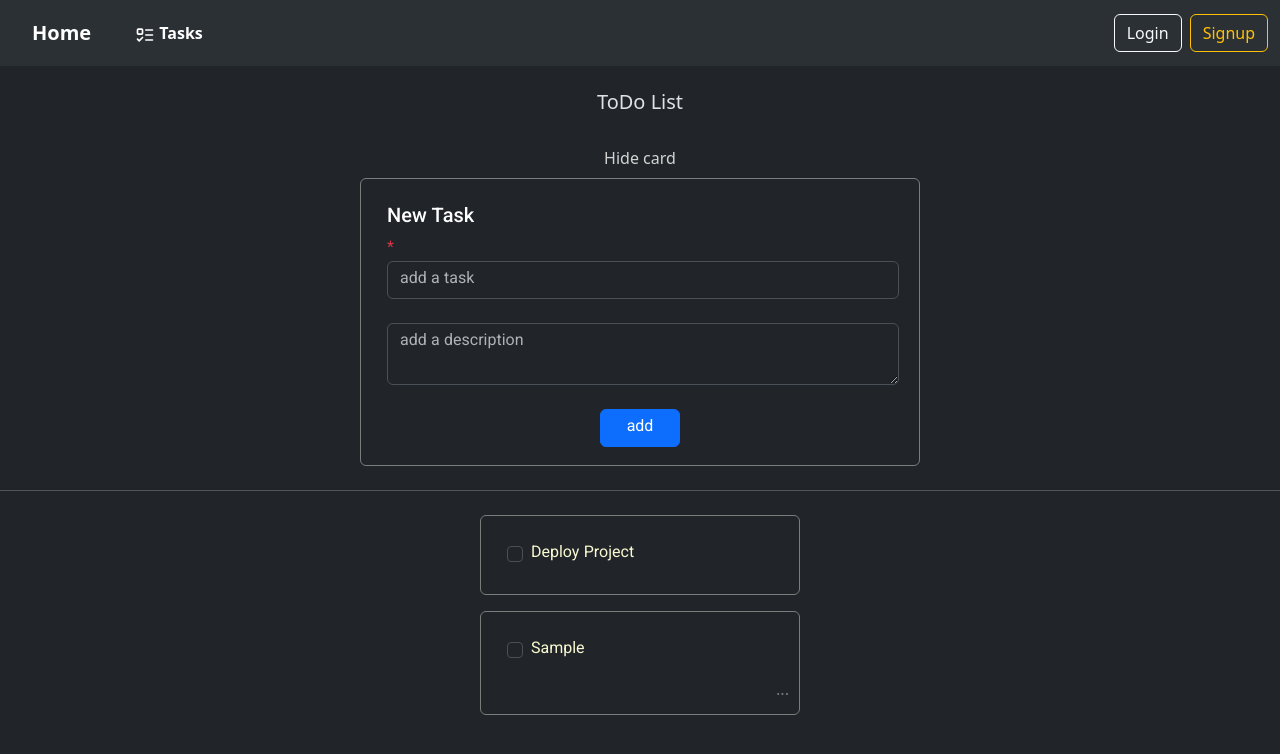
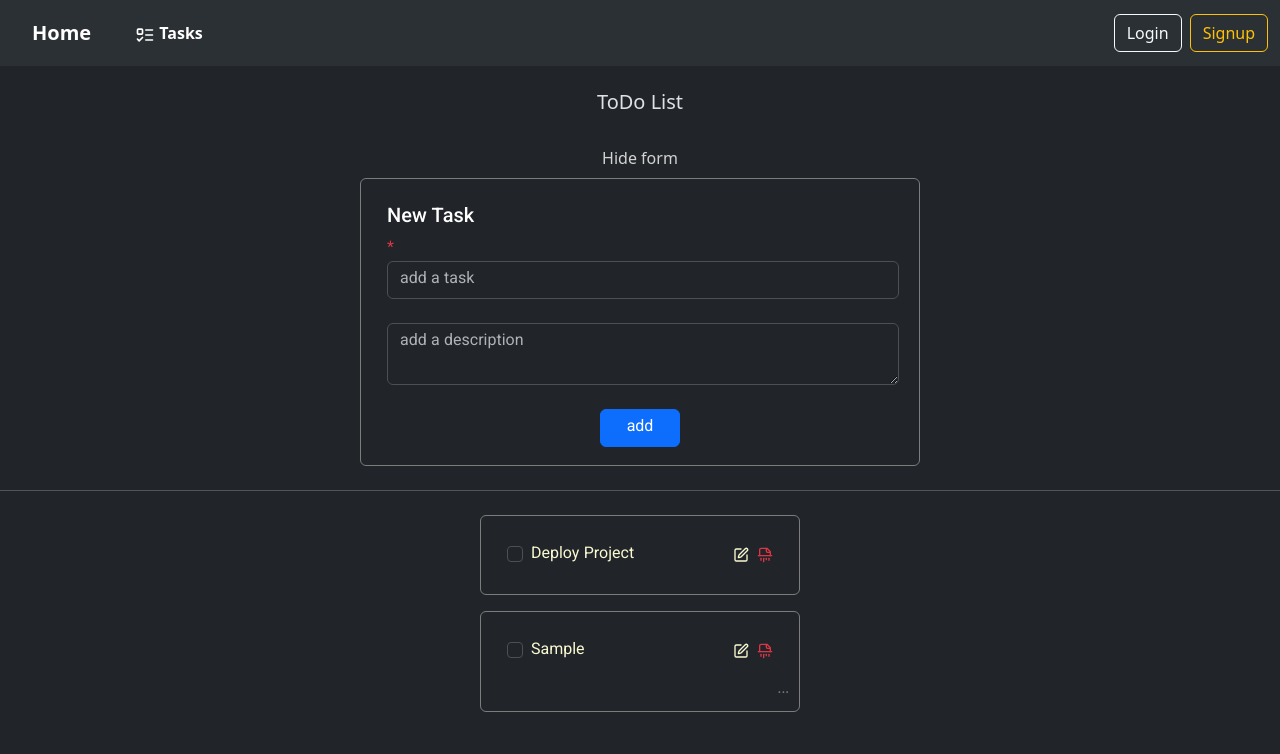
Before and after one commit to MohammadSobhanSt/TodoList, a Vue app in the folder frontend/: page /tasks in a window 1280 px wide. Both pictures are taken after typing "Sample", "Sample" into the empty fields and a click on the button "add". Shown: the top 754 px of the page. Built offline with nearby package versions, Linux system fonts and the light colour scheme.

Commit message:
users can now edit the tasks' title

```diff
--- a/frontend/src/views/Tasks.vue
+++ b/frontend/src/views/Tasks.vue
@@ -1,6 +1,7 @@
 <script setup>
 import { ref, watch } from "vue"
 import Draggable from "vuedraggable"
+import { SquarePen, Shredder, Check, X } from "@lucide/vue"
 
 let id = 0
 
@@ -39,13 +40,18 @@ function addTask() {
 }
 
 var showAddTask = ref(true)
+
+const editingTaskId = ref(null)
+const vFocus = {
+  mounted: (el) => el.focus()
+}
 </script>
 
 <template>
     <h5 class="text-center">ToDo List</h5><br>
     <div class="text-center">
         <span id="showAddTaskBtn" @click.prevent="showAddTask = !showAddTask">
-            {{ showAddTask ? 'Hide card' : 'Show card' }}
+            {{ showAddTask ? 'Hide form' : 'Show form' }}
         </span>
     </div>
     <div v-show="showAddTask">
@@ -73,18 +79,35 @@ var showAddTask = ref(true)
             <div class="d-flex justify-content-center">
                 <div class="card">
                     <div class="card-body">
-                        <div class="d-flex">
-                            <div class="form-check">
-                                <input class="form-check-input" type="checkbox" :id="'check-' + element.id" v-model="element.completed"/>
+                        <div class="d-flex justify-content-between align-items-center">
+                            <div class="d-flex align-items-center">
+                                <div class="form-check">
+                                    <input class="form-check-input" type="checkbox" v-model="element.completed"/>
+                                </div>
+                                <label v-if="editingTaskId !== element.id">
+                                    <s v-if="element.completed">{{ element.title }}</s>
+                                    <span v-else>{{ element.title }}</span>
+                                </label>
+                                <input type="text" class="editInput" id="editInput" v-else v-focus v-model="element.title" @keyup.enter="editingTaskId = null, element.title = editInput.value" @blur="editingTaskId = null"/>
                             </div>
-                            <label :for="'check-' + element.id">
-                                <s v-if="element.completed">{{ element.title }}</s>
-                                <span v-else>{{ element.title }}</span>
-                                <span v-show="element.showDescription"><hr>{{ element.description }}</span>
-                            </label>
+                            <div class="d-flex gap-2 align-items-center" v-if="editingTaskId !== element.id">
+                                <SquarePen size="16" id="squarePen" @click="editingTaskId = element.id"/>
+                                <Shredder size="16" class="text-danger" id="shredder"/>
+                            </div>
+                            <div class="d-flex gap-2 align-items-center" v-else>
+                                <Check size="16" id="squarePen" @click="element.title = editInput.value"/>
+                                <X size="16" id="shredder" @click="editingTaskId = null"/>
+                            </div>
+                        </div>
+                        <div v-show="element.showDescription">
+                            <hr style="width: 7rem;">{{ element.description }}
                         </div>
                     </div>
-                    <span v-if="element.description" class="d-flex justify-content-end" id="showDescription" @click="showDes(element)">...</span>
+                    <small v-if="element.description" class="d-flex justify-content-end">
+                        <span id="showDescription" @click="showDes(element)">
+                            ...
+                        </span>
+                    </small>
                 </div>
             </div>
         </template>
@@ -136,4 +159,22 @@ var showAddTask = ref(true)
     cursor: pointer;
     user-select: none;
 }
+
+#squarePen, #shredder {
+    cursor: pointer;
+}
+
+.editInput {
+  border: none;
+  outline: none;
+  background: transparent;
+  font: inherit;
+  color: inherit;
+  width: 100%;
+  padding: 0;
+}
+
+.editInput:focus {
+  outline: none;
+}
 </style>
```
